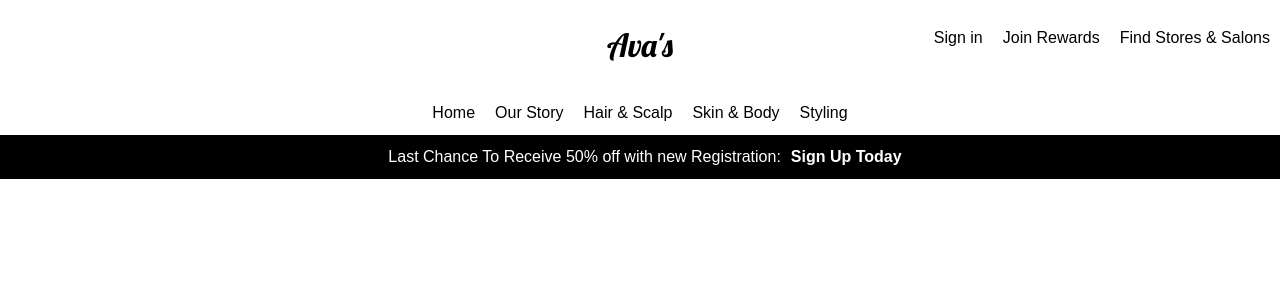
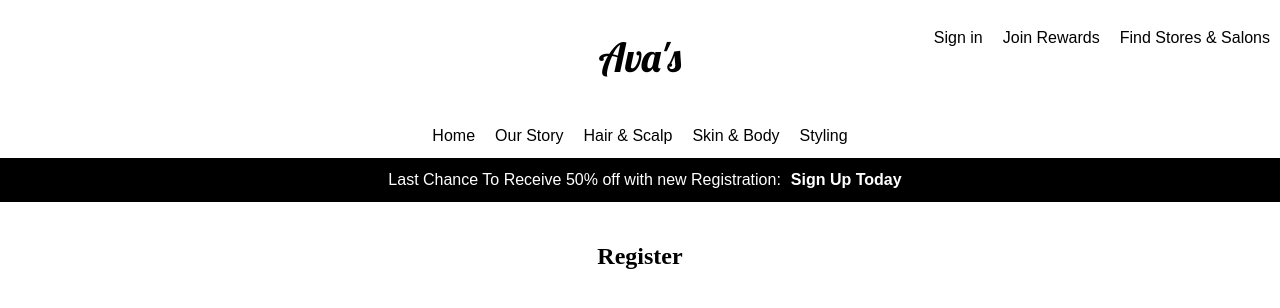
Before and after one commit to Davonne007-TX/Aveda-Project, a React (Vite) app: page /register in a window 1280 px wide. Shown: the top 308 px of the page. Built offline with nearby package versions, Linux system fonts and the light colour scheme.

Commit message:
adding route to Register.jsx

```diff
--- a/src/App.jsx
+++ b/src/App.jsx
@@ -2,11 +2,7 @@ import "./App.css";
 import TopHeader from "./components/TopHeader";
 
 function App() {
-  return (
-    <>
-      <TopHeader />
-    </>
-  );
+  return <TopHeader />;
 }
 
 export default App;
--- /dev/null
+++ b/src/components/Register.jsx
@@ -0,0 +1,7 @@
+export default function Register() {
+  return (
+    <div>
+      <h2 style={{ marginTop: "80px", color: "black" }}>Register</h2>
+    </div>
+  );
+}
--- a/src/components/TopHeader.jsx
+++ b/src/components/TopHeader.jsx
@@ -6,6 +6,7 @@ import OurStory from "./OurStory";
 import HairScalp from "./HairScalp";
 import SkinBody from "./SkinBody";
 import { Styling } from "./Styling";
+import Register from "./Register";
 
 export default function TopHeader() {
   return (
@@ -26,7 +27,9 @@ export default function TopHeader() {
       </div>
       <div className="black-background">
         Last Chance To Receive 50% off with new Registration:
-        <Link className="signUp">Sign Up Today</Link>
+        <Link to="/register" className="signUp">
+          Sign Up Today
+        </Link>
       </div>
       <Routes>
         <Route path="/" element={<Home />} />
@@ -34,6 +37,7 @@ export default function TopHeader() {
         <Route path="/hair-scalp" element={<HairScalp />} />
         <Route path="/skin-body" element={<SkinBody />} />
         <Route path="/styling" element={<Styling />} />
+        <Route path="/register" element={<Register />} />
       </Routes>
     </>
   );
--- a/src/components/css/TopHeader.css
+++ b/src/components/css/TopHeader.css
@@ -9,6 +9,7 @@
 h1 {
   color: black;
   font-family: "Lobster", cursive;
+  font-size: 2.5em;
 }
 
 .navigation,
```
